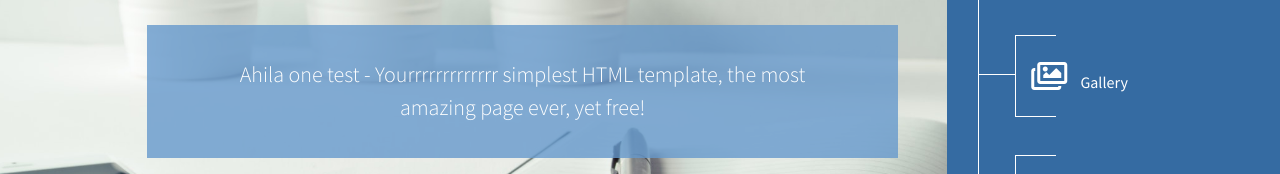
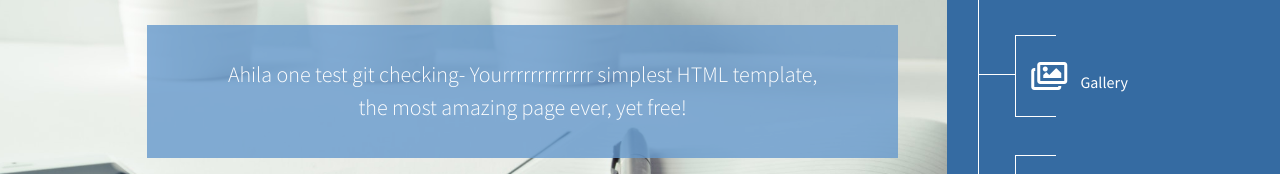
Before and after one commit to Ahila-pro/repo-one, a plain HTML site: page index.html in a window 1280 px wide. Shown: the part 384-558 px from the top of the page. Drawn offline with Linux system fonts and the light colour scheme.

Commit message:
git checking

```diff
--- a/index.html
+++ b/index.html
@@ -55,7 +55,7 @@ https://www.tooplate.com/view/2123-simply-amazed
                 <div class="container">
                     <div class="item">
                         <div class="bg-blue-transparent logo-fa"><span><i class="fas fa-2x fa-atom"></i></span> Simply Amazed</div>
-                        <div class="bg-blue-transparent simple"><p>Ahila one test - Yourrrrrrrrrrrrr simplest HTML template, the most amazing page ever, yet free!</p></div>
+                        <div class="bg-blue-transparent simple"><p>Ahila one test git checking- Yourrrrrrrrrrrrr simplest HTML template, the most amazing page ever, yet free!</p></div>
                     </div>
                 </div>
             </div>
```
